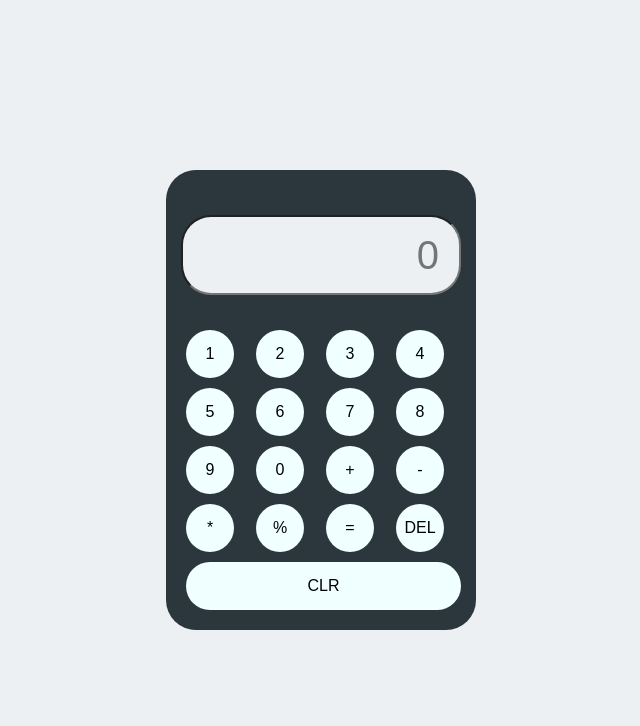
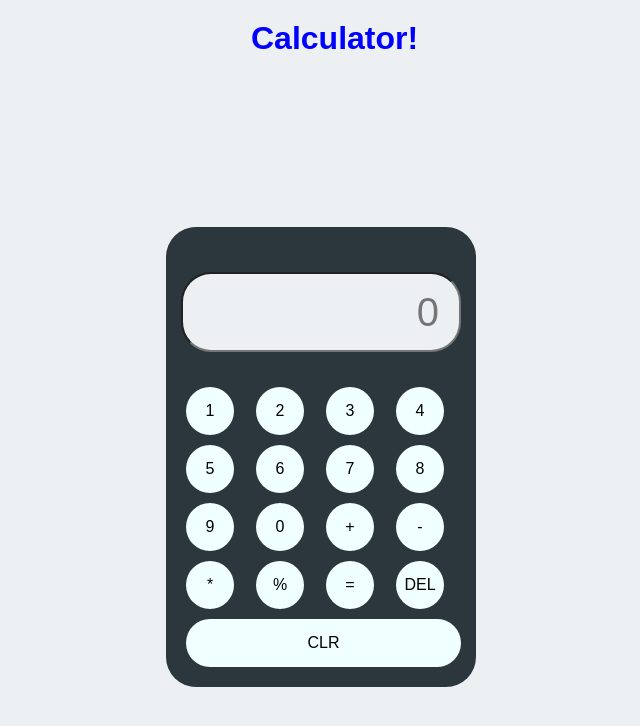
Before and after one commit to PARVATHI166DEVI/calculator, a plain HTML site: page index.html in a window 1280 px wide. Shown: the whole page, without its empty margins (319-959 px from the left). Drawn offline with Linux system fonts and the light colour scheme.

Commit message:
Update index.html

```diff
--- a/index.html
+++ b/index.html
@@ -8,6 +8,7 @@
     <title>Calculate</title>
 </head>
 <body>
+    <h1 style="padding-left: 570px; padding-top: 20px; color: blue;">Calculator!</h1>
     <div class="container">
         <div id="cal">
             <input type="text" placeholder="0" id="inputs">
```
